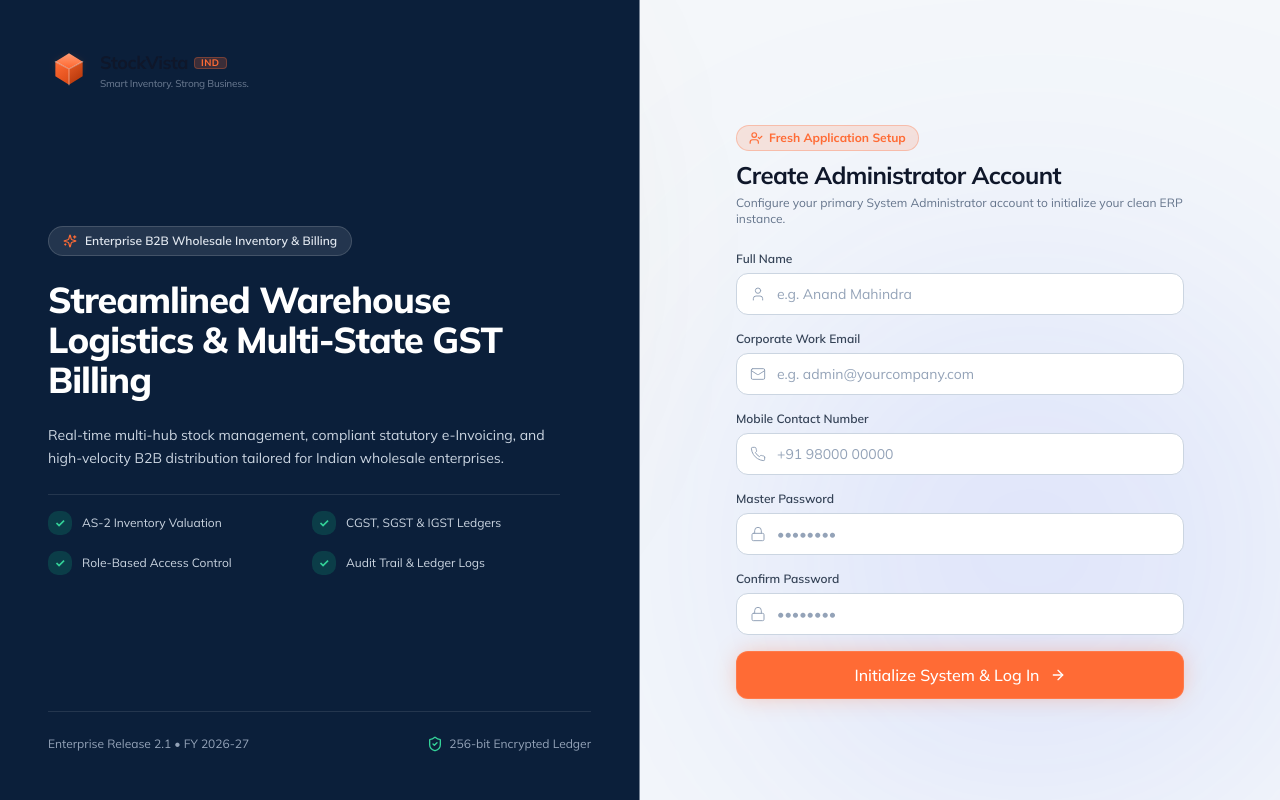
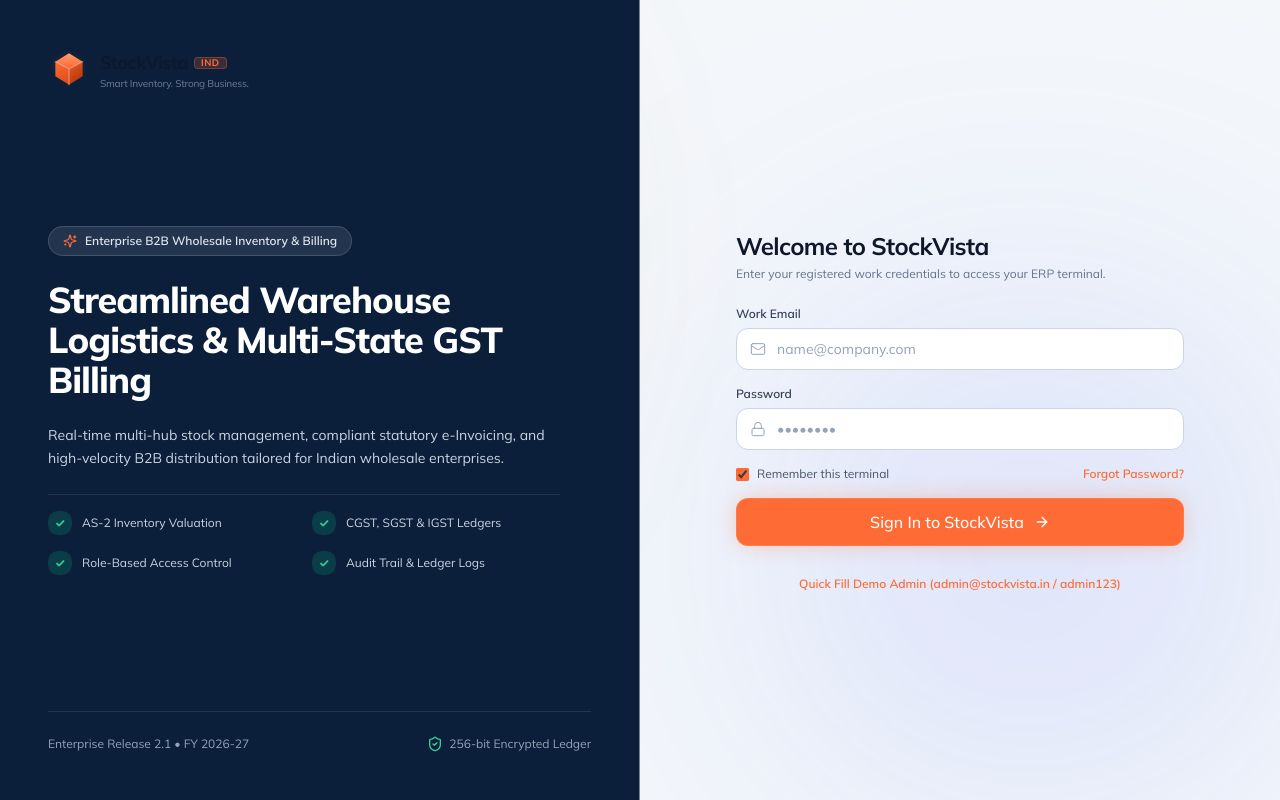
Before and after one commit to shivbiss91-dev/stock-manager, a React (Vite) app: page /#/login in a window 1280 px wide. Built offline with nearby package versions, Linux system fonts and the light colour scheme.

Commit message:
feat(auth): provide demo admin credentials helper and auto-seed initial admin

```diff
--- a/src/data/users.ts
+++ b/src/data/users.ts
@@ -6,8 +6,18 @@ export interface UserAccount extends User {
   otpCode?: string;
 }
 
-/**
- * Users Seed: Empty initial collection for production.
- * Initial administrator profile is created explicitly during the first-time setup process.
- */
-export const MOCK_USERS: UserAccount[] = [];
+export const MOCK_USERS: UserAccount[] = [
+  {
+    id: 'usr-admin-01',
+    name: 'Administrator',
+    email: 'admin@stockvista.in',
+    role: 'admin',
+    roleTitle: 'System Administrator',
+    phone: '+91 98200 12345',
+    passwordHash: 'admin123',
+    requiresOtp: false,
+    warehouseId: 'all',
+    warehouseName: 'All Warehouses',
+    status: 'active',
+  },
+];
--- a/src/pages/auth/LoginPage.tsx
+++ b/src/pages/auth/LoginPage.tsx
@@ -331,6 +331,19 @@ export const LoginPage: React.FC = () => {
                 >
                   Sign In to StockVista
                 </Button>
+
+                <div className="pt-2 text-center">
+                  <button
+                    type="button"
+                    onClick={() => {
+                      loginForm.setValue('email', 'admin@stockvista.in');
+                      loginForm.setValue('password', 'admin123');
+                    }}
+                    className="text-xs text-brand-orange hover:underline font-semibold"
+                  >
+                    Quick Fill Demo Admin (admin@stockvista.in / admin123)
+                  </button>
+                </div>
               </form>
             </div>
           )}
--- a/src/services/authService.ts
+++ b/src/services/authService.ts
@@ -23,8 +23,12 @@ function sanitizeUser(account: UserAccount): User {
 
 export const authService = {
   async hasUsers(): Promise<boolean> {
-    const users = StorageService.get<UserAccount[]>(STORAGE_KEYS.USERS, []);
-    return users.length > 0;
+    let users = StorageService.get<UserAccount[]>(STORAGE_KEYS.USERS, []);
+    if (!users || users.length === 0) {
+      StorageService.set(STORAGE_KEYS.USERS, MOCK_USERS);
+      return true;
+    }
+    return true;
   },
 
   async createInitialAdmin(input: InitialAdminInput): Promise<AuthSession> {
@@ -76,7 +80,11 @@ export const authService = {
   async login(email: string, passwordHash: string): Promise<LoginResult> {
     await new Promise((res) => setTimeout(res, 180));
 
-    const users = StorageService.get<UserAccount[]>(STORAGE_KEYS.USERS, []);
+    let users = StorageService.get<UserAccount[]>(STORAGE_KEYS.USERS, []);
+    if (!users || users.length === 0) {
+      StorageService.set(STORAGE_KEYS.USERS, MOCK_USERS);
+      users = MOCK_USERS;
+    }
     const userAccount = users.find(
       (u) => u.email.toLowerCase() === email.trim().toLowerCase()
     );
```
Also changed, not shown: 4 other files (tests, documents, lock files or other folders).
